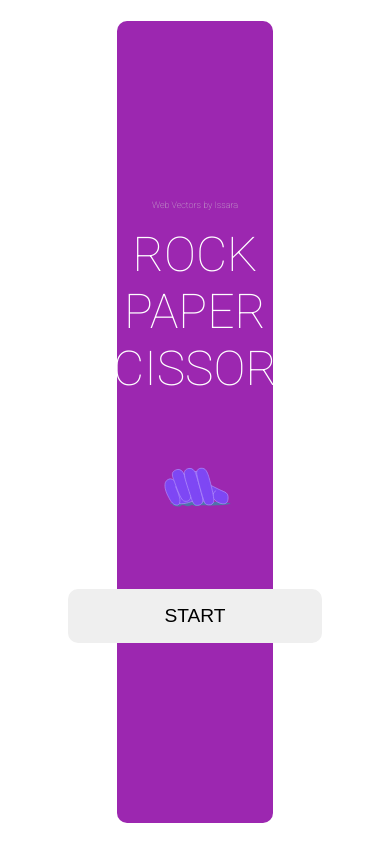
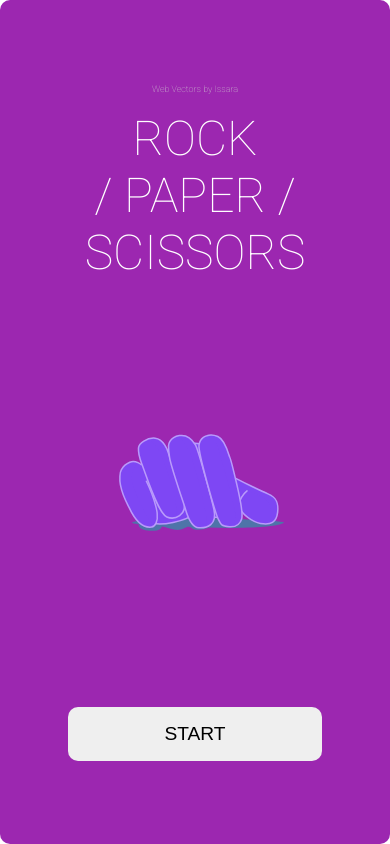
Before and after one commit to jasmeetsingh-1/rock-paper-scissors, a React (Create React App) app: page / in a window 390 px wide. Built offline with nearby package versions, Linux system fonts and the light colour scheme.

Commit message:
responsive

```diff
--- a/src/components/cssFiles/mainPage.css
+++ b/src/components/cssFiles/mainPage.css
@@ -6,8 +6,8 @@
   justify-content: center;
   align-items: center;
   gap: 1rem;
-  min-width: 40%;
-  max-width: 40%;
+  min-width: 27%;
+  max-width: 27%;
   min-height: 95%;
   max-height: 95%;
 }
@@ -29,3 +29,12 @@
   font-size: larger;
   cursor: pointer;
 }
+
+@media screen and (max-width: 480px) {
+  .main-landing-outer-div {
+    max-width: 100%;
+    min-width: 100%;
+    max-height: 100%;
+    min-height: 100%;
+  }
+}
--- a/src/components/cssFiles/playGround.css
+++ b/src/components/cssFiles/playGround.css
@@ -18,8 +18,8 @@
   justify-content: space-around;
   align-items: center;
   gap: 1rem;
-  min-width: 40%;
-  max-width: 40%;
+  min-width: 27%;
+  max-width: 27%;
   min-height: 95%;
   max-height: 95%;
   position: relative;
@@ -76,3 +76,11 @@
   font-weight: 600;
   font-size: larger;
 }
+@media screen and (max-width: 480px) {
+  .playGround-outer-div {
+    max-width: 100%;
+    min-width: 100%;
+    max-height: 100%;
+    min-height: 100%;
+  }
+}
```
